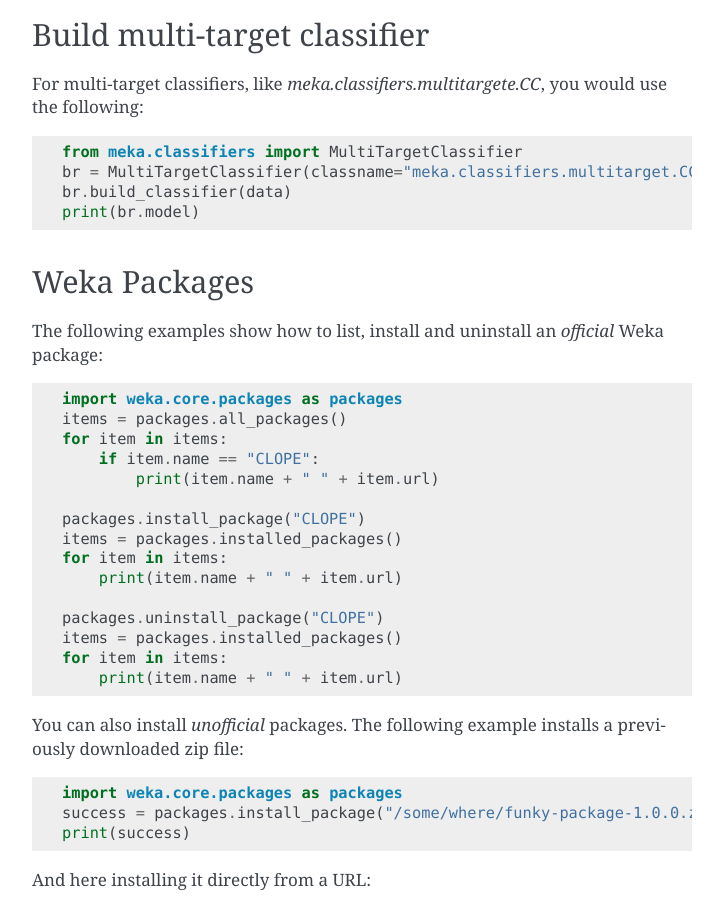
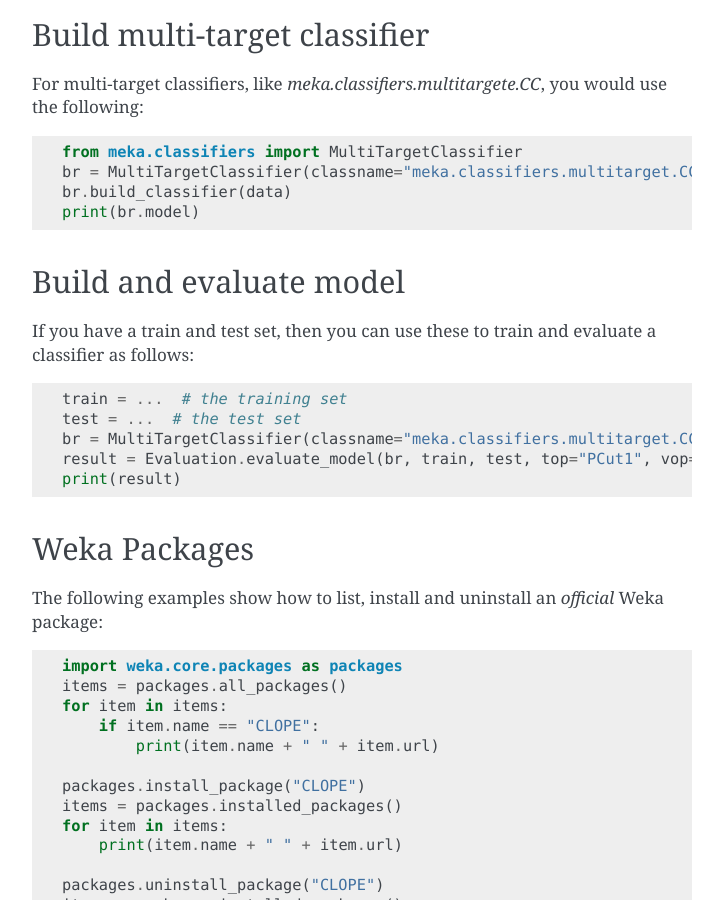
Before and after one commit to fracpete/pymeka, a Sphinx documentation site: the page built from doc/source/examples.rst, in a window 1280 px wide and 900 px high, scrolled down 1831 px. Shown: the whole window, without its empty margins (388-1111 px from the left). Built offline with Sphinx 7.4.7, drawn with Linux system fonts in a browser that asks for light colours; some of the changed text lies outside the part shown.

Commit message:
example for build/evaluate model

```diff
--- a/doc/source/examples.rst
+++ b/doc/source/examples.rst
@@ -107,6 +107,21 @@
    br = MultiTargetClassifier(classname="meka.classifiers.multitarget.CC")
    br.build_classifier(data)
    print(br.model)
+
+
+Build and evaluate model
+------------------------
+
+If you have a train and test set, then you can use these to train and evaluate a classifier as follows:
+
+.. code-block:: python
+
+   train = ...  # the training set
+   test = ...  # the test set
+   br = MultiTargetClassifier(classname="meka.classifiers.multitarget.CC")
+   result = Evaluation.evaluate_model(br, train, test, top="PCut1", vop="3")
+   print(result)
+
 
 
 Weka Packages
```
